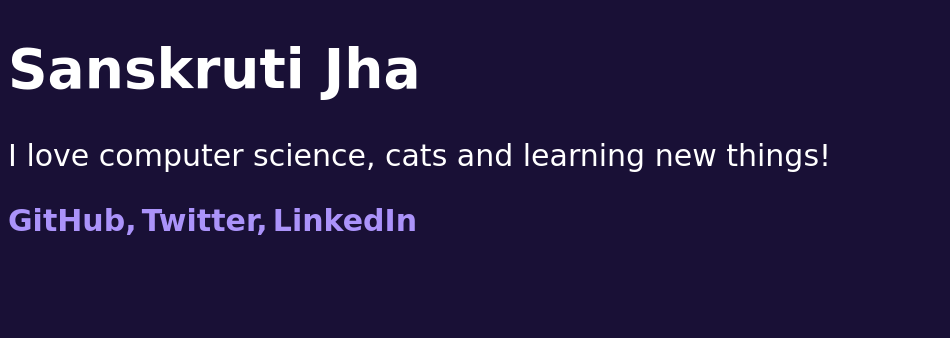
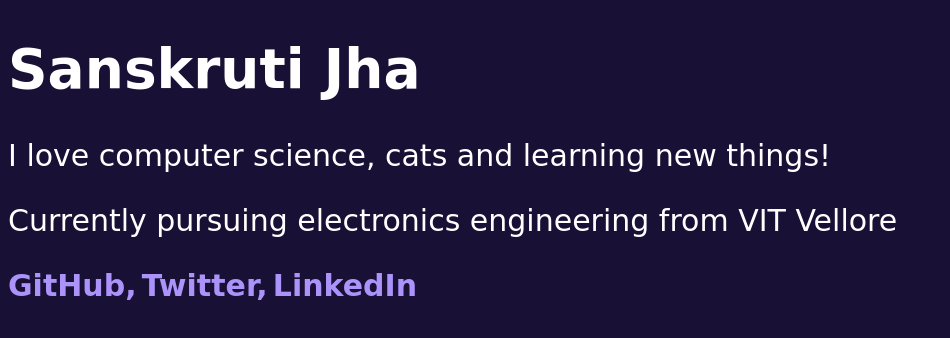
Before and after one commit to HelloSanskruti/portfolio-website, a plain HTML site: page index.html in a window 1280 px wide. Shown: the whole page, without its empty margins (0-950 px from the left). Drawn offline with Linux system fonts and the light colour scheme; a web font is replaced by a local one.

Commit message:
add education

```diff
--- a/index.html
+++ b/index.html
@@ -16,6 +16,7 @@
 <body>
     <h1>Sanskruti Jha</h1>
     <p>I love computer science, cats and learning new things!</p>
+    <p>Currently pursuing electronics engineering from VIT Vellore</p>
     <a href="https://github.com/HelloSanskruti">GitHub,</a>
     <a href="https://x.com/HelloSanskruti">Twitter,</a>
     <a href="https://linkedin.com/in/HelloSanskruti">LinkedIn</a>
```
